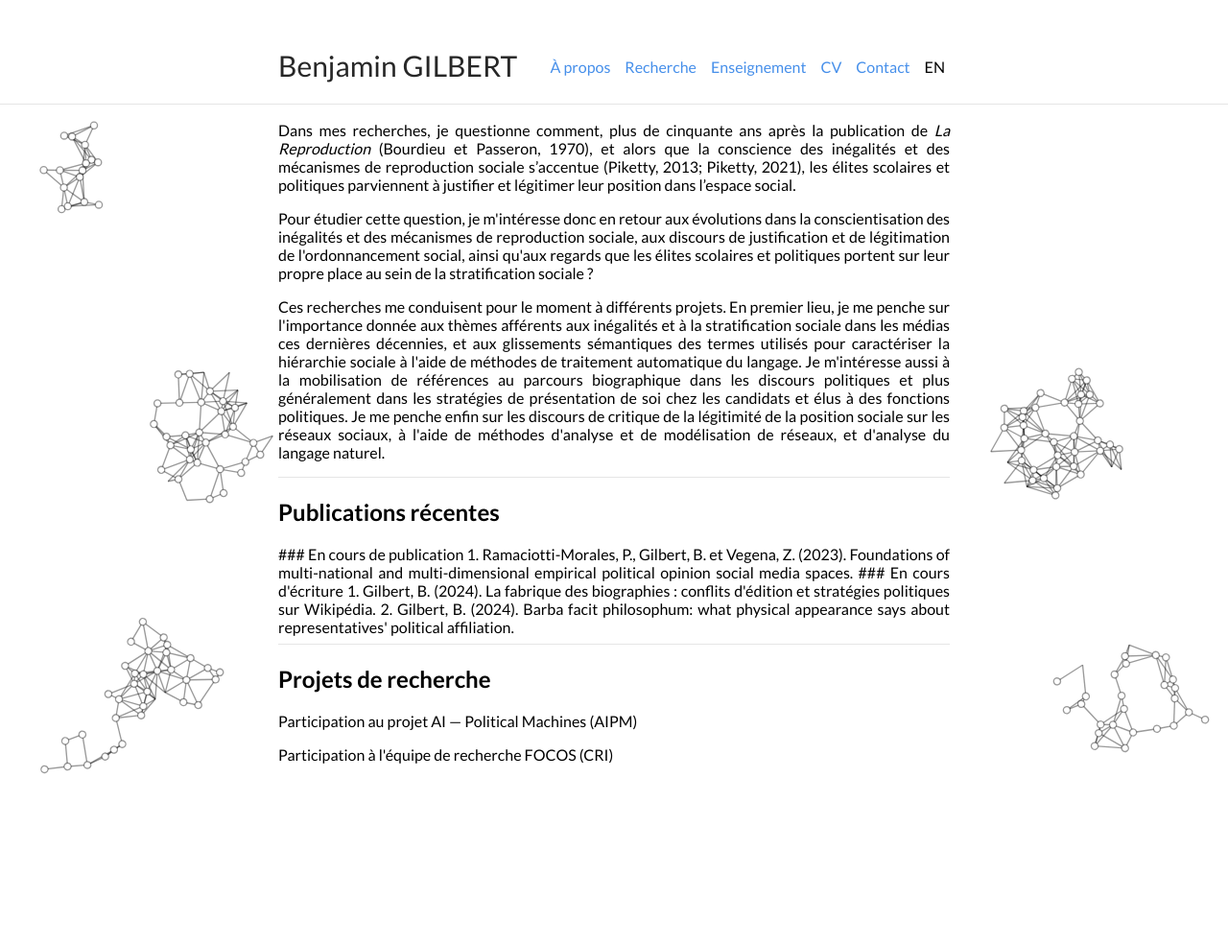
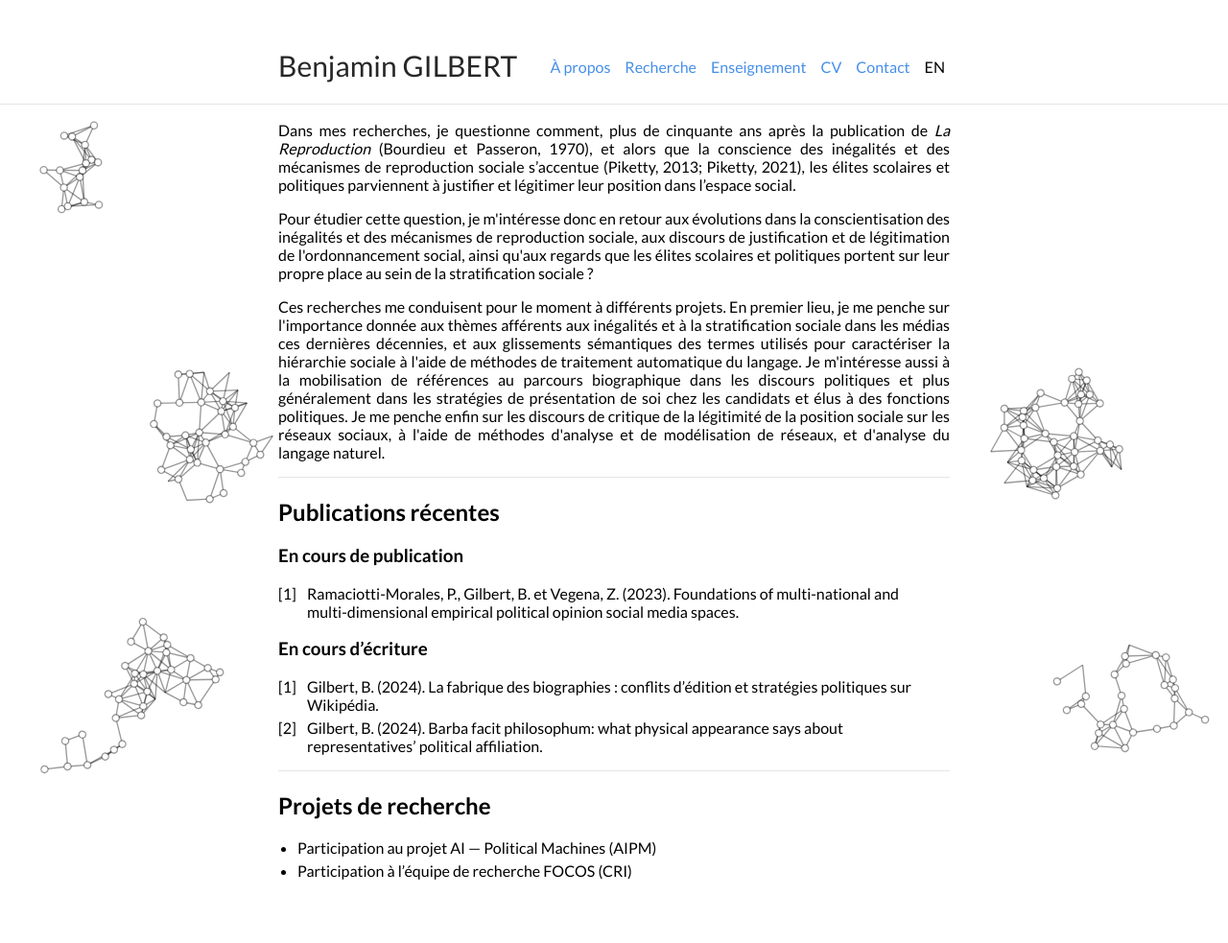
Before and after one commit to bglbrt/bglbrt.github.io, a Jekyll site: the page built from fr/recherche.md, in a window 1280 px wide. Shown: the whole page at 96% size. Built offline with Jekyll 4.4.1, drawn with Linux system fonts in a browser that asks for light colours; before the commit the page ends 900 px from its top, so only the background shows below that.

Commit message:
Update recherche.md

```diff
--- a/fr/recherche.md
+++ b/fr/recherche.md
@@ -18,7 +18,6 @@ lang: "fr"
 
 ## Publications récentes
 
-<div style="text-align: justify">
 
 ### En cours de publication
 
@@ -29,15 +28,9 @@ lang: "fr"
 1. Gilbert, B. (2024). La fabrique des biographies : conflits d'édition et stratégies politiques sur Wikipédia.
 2. Gilbert, B. (2024). Barba facit philosophum: what physical appearance says about representatives' political affiliation.
 
-</div>
-
 ---
 
 ## Projets de recherche
 
-<div style="text-align: justify">
-
-<p> Participation au projet AI — Political Machines (AIPM) </p>
-<p> Participation à l'équipe de recherche FOCOS (CRI) </p>
-
-</div>
+* Participation au projet AI — Political Machines (AIPM)
+* Participation à l'équipe de recherche FOCOS (CRI)
```
